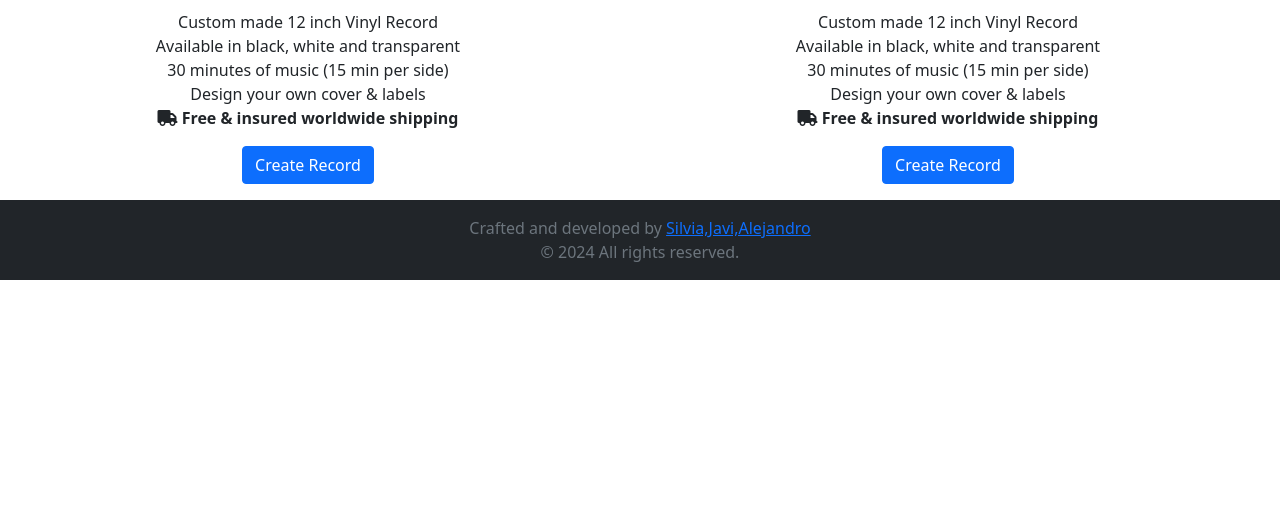
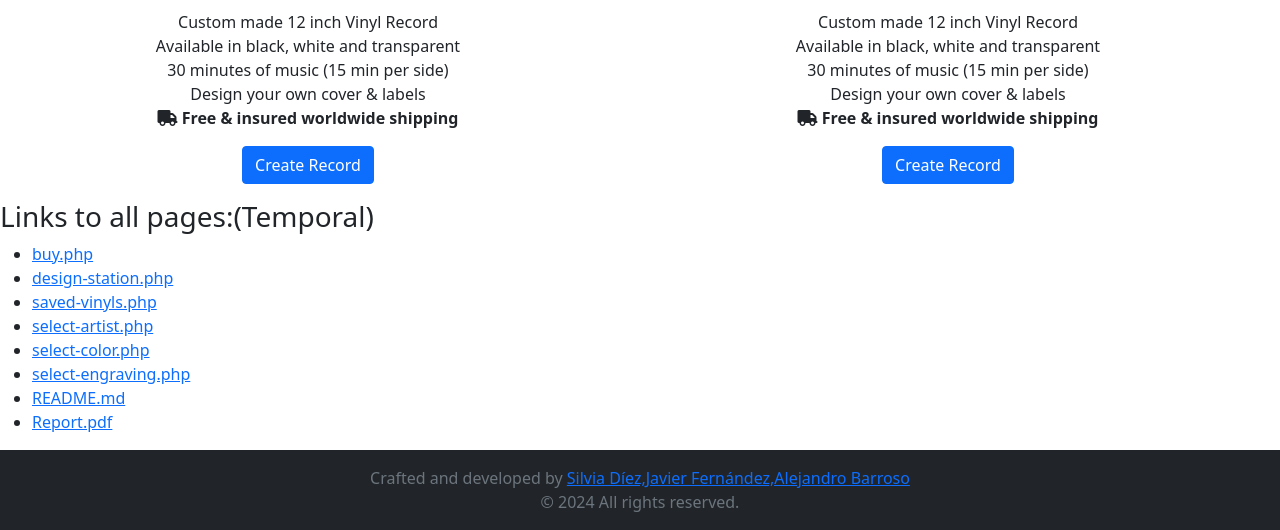
Before and after one commit to abarroso08/Vinylize, a PHP site: page / in a window 1280 px wide. Shown: the part 943-1473 px from the top of the page. Before the commit the page ends 1223 px from the top, so only its background shows below. Run offline with PHP 8.4, Linux system fonts and the light colour scheme.

Commit message:
Basic changes

```diff
--- a/assets/footer.php
+++ b/assets/footer.php
@@ -1,13 +1,14 @@
 <footer class="footer mt-auto py-3 bg-dark">
      <div class="container text-center">
-          <span class="text-muted">Crafted and developed by </span><a class="text-primary" href="#">Silvia,Javi,Alejandro</a></br>
+          <span class="text-muted">Crafted and developed by </span><a class="text-primary" href="#">Silvia Díez,Javier Fernández,Alejandro Barroso</a></br>
           <span class="text-muted">&copy; 2024 All rights reserved.</span>
      </div>
 </footer>
+
 <!-- Bootstrap JS Bundle with Popper -->
 <script src="https://cdn.jsdelivr.net/npm/bootstrap@5.0.2/dist/js/bootstrap.bundle.min.js" integrity="sha384-MrcW6ZMFYlzcLA8Nl+NtUVF0sA7MsXsP1UyJoMp4YLEuNSfAP+JcXn/tWtIaxVXM" crossorigin="anonymous"></script>
-<script>
-</script>
+
+
 </body>
 
 </html>
--- a/index.php
+++ b/index.php
@@ -90,6 +90,22 @@
                     </p>
                </div>
           </div>
+          <div>
+               <h3>Links to all pages:(Temporal)</h3>
+               <ul>
+
+
+                    <li><a href="buy.php">buy.php</a></li>
+                    <li><a href="design-station.php">design-station.php</a></li>
+                    <li><a href="saved-vinyls.php">saved-vinyls.php</a></li>
+                    <li><a href="select-artist.php">select-artist.php</a></li>
+                    <li><a href="select-color.php">select-color.php</a></li>
+                    <li><a href="select-engraving.php">select-engraving.php</a></li>
+                    <li><a href="README.md">README.md</a></li>
+                    <li><a href="Report.pdf">Report.pdf</a></li>
+               </ul>
+
+          </div>
      </div>
 
      <?php include "assets/footer.php" ?>
```
Also changed, not shown: buy.php (+13 -0 lines), saved-vinyls.php (+13 -0 lines), select-artist.php (+13 -0 lines), select-color.php (+13 -0 lines), select-engraving.php (+13 -0 lines).
